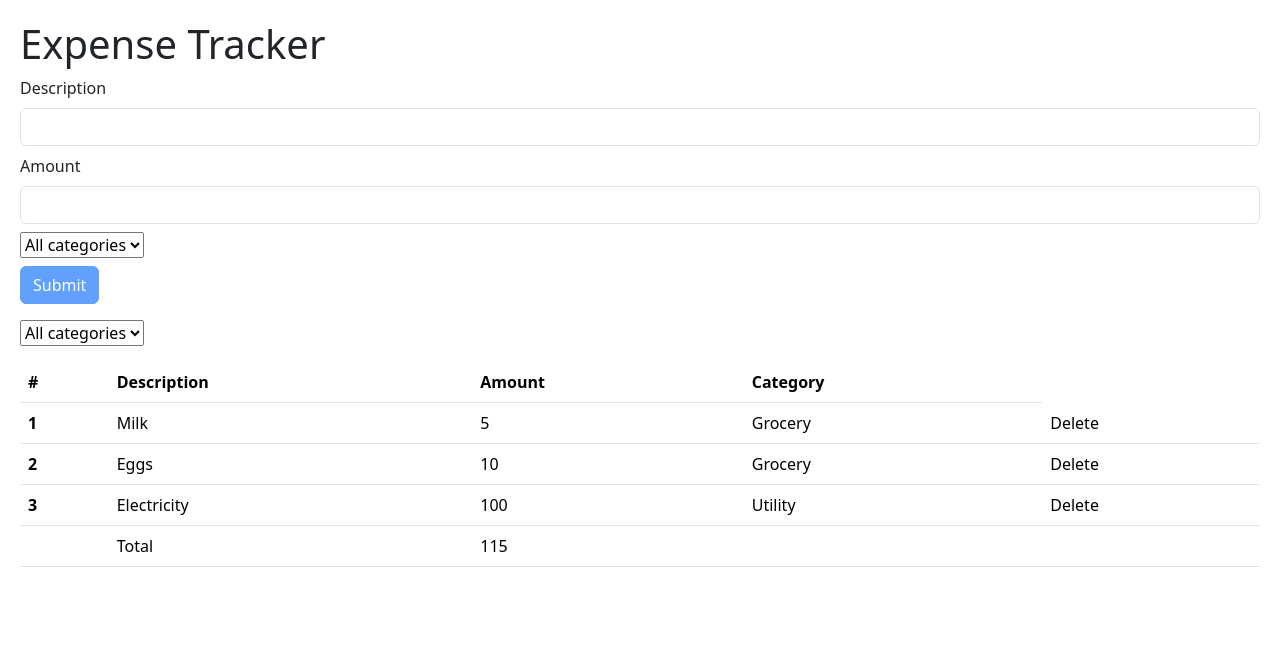
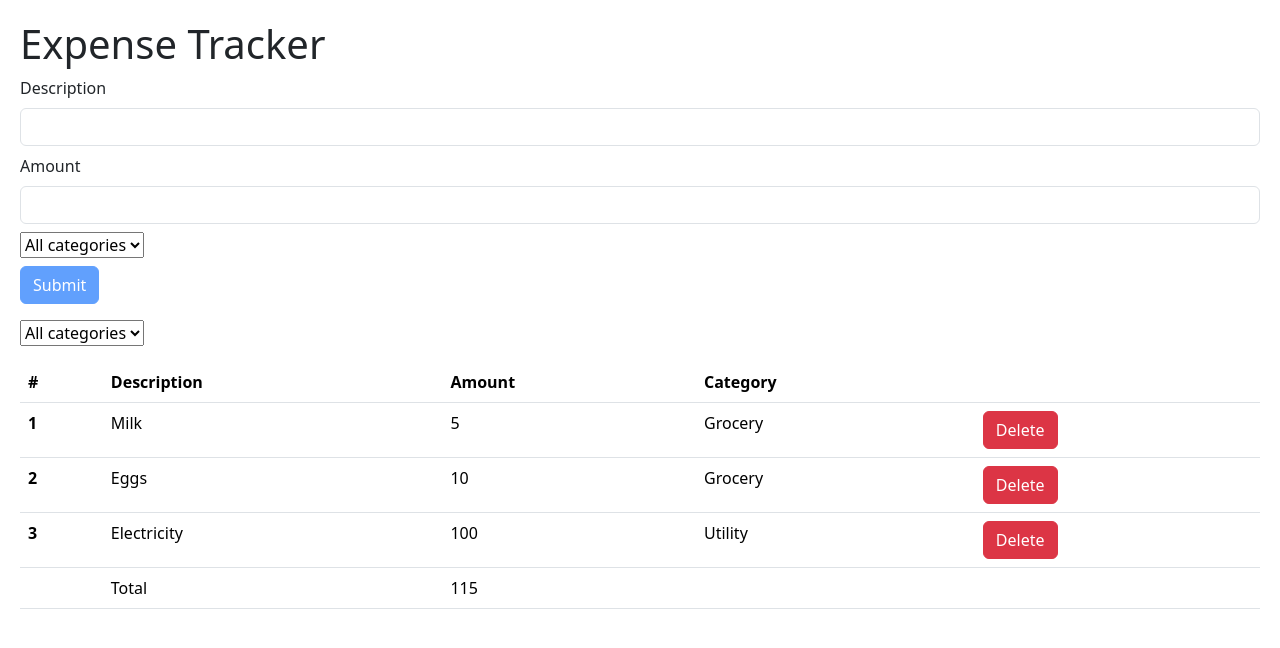
Before and after one commit to sawfiz/Mosh-React-Part-1, a React (Vite) app: page / in a window 1280 px wide. Shown: the top 648 px of the page. Built offline with nearby package versions, Linux system fonts and the light colour scheme; the HTML template or start-up script is replaced by a standard one.

Commit message:
Add delExpense

```diff
--- a/src/App.tsx
+++ b/src/App.tsx
@@ -3,9 +3,11 @@ import ExpenseList from "./components/ExpenseList";
 import ExpenseFilter from "./components/ExpenseFilter";
 import ExpenseForm from "./components/ExpenseForm";
 import { FormData } from "./components/ExpenseForm";
+import { Category } from "./components/ExpenseForm";
 
-const categories = ["Grocery", "Utility"];
-const sample = [
+const categories: Category[] = ["Grocery", "Utility"];
+
+const sample: FormData[] = [
   { description: "Milk", amount: 5, category: "Grocery" },
   { description: "Eggs", amount: 10, category: "Grocery" },
   { description: "Electricity", amount: 100, category: "Utility" },
@@ -25,10 +27,17 @@ function App() {
       <h1>Expense Tracker</h1>
       <ExpenseForm
         categories={categories}
-        addExpense={(expense:FormData) => setExpenses((prev) => [...prev, expense])}
+        addExpense={(expense: FormData) =>
+          setExpenses((prev) => [...prev, expense])
+        }
       />
       <ExpenseFilter categories={categories} setFilter={setFilter} />
-      <ExpenseList expenses={filteredExpenses} />
+      <ExpenseList
+        expenses={filteredExpenses}
+        delExpense={(expense: FormData) =>
+          setExpenses((prev) => prev.filter((item) => item != expense))
+        }
+      />
     </>
   );
 }
--- a/src/components/ExpenseFilter.tsx
+++ b/src/components/ExpenseFilter.tsx
@@ -1,5 +1,7 @@
+import { Category } from "./ExpenseForm";
+
 interface Props {
-  categories: string[];
+  categories: Category[];
   setFilter: (category: string) => void;
 }
 
--- a/src/components/ExpenseForm.tsx
+++ b/src/components/ExpenseForm.tsx
@@ -1,11 +1,13 @@
 import { zodResolver } from "@hookform/resolvers/zod";
-import { FieldValues, useForm } from "react-hook-form";
+import { useForm } from "react-hook-form";
 import { z } from "zod";
 
 const schema = z.object({
   description: z.string().min(3, "Description must be at least 3 characters."),
-  amount: z.number().min(0, "Amount must be positive."),
-  category: z.string(),
+  amount: z
+    .number({ invalid_type_error: "Amount is required." })
+    .positive("Amount must be positive."),
+  category: z.string().trim().min(1),
 });
 
 export type FormData = z.infer<typeof schema>;
@@ -23,11 +25,9 @@ const ExpenseForm = ({ categories, addExpense }: Props) => {
   } = useForm<FormData>({ resolver: zodResolver(schema) });
 
   const onSubmit = (data: FormData) => {
-    console.log(data);
     addExpense(data);
   };
 
-  console.log(errors, isValid);
   return (
     <form className="mb-3" onSubmit={handleSubmit(onSubmit)}>
       <label className="form-label">Description</label>
@@ -60,6 +60,8 @@ const ExpenseForm = ({ categories, addExpense }: Props) => {
             </option>
           ))}
         </select>
+        {errors.category && <p className="text-danger">{errors.category.message}</p>}
+
       </div>
       <button disabled={!isValid} type="submit" className="btn btn-primary">
         Submit
--- a/src/components/ExpenseList.tsx
+++ b/src/components/ExpenseList.tsx
@@ -1,11 +1,14 @@
+import { FormData } from "./ExpenseForm";
+
 interface Props {
   expenses: {
     description: string;
     amount: number;
     category: string;
   }[];
+  delExpense: (expense: FormData) => void;
 }
-const ExpenseList = ({ expenses }: Props) => {
+const ExpenseList = ({ expenses, delExpense }: Props) => {
   // reduce needs an initial value, 0
   const total = expenses.reduce((sum, expense) => sum + expense.amount, 0);
 
@@ -17,6 +20,7 @@ const ExpenseList = ({ expenses }: Props) => {
             <th scope="col">Description</th>
             <th scope="col">Amount</th>
             <th scope="col">Category</th>
+            <th scope="col"></th>
           </tr>
         </thead>
         <tbody>
@@ -26,7 +30,7 @@ const ExpenseList = ({ expenses }: Props) => {
               <td>{expense.description} </td>
               <td>{expense.amount} </td>
               <td>{expense.category} </td>
-              <td>Delete</td>
+              <td><button className='btn btn-danger' onClick={() => delExpense(expense)}>Delete</button></td>
             </tr>
           ))}
           <tr>
```
